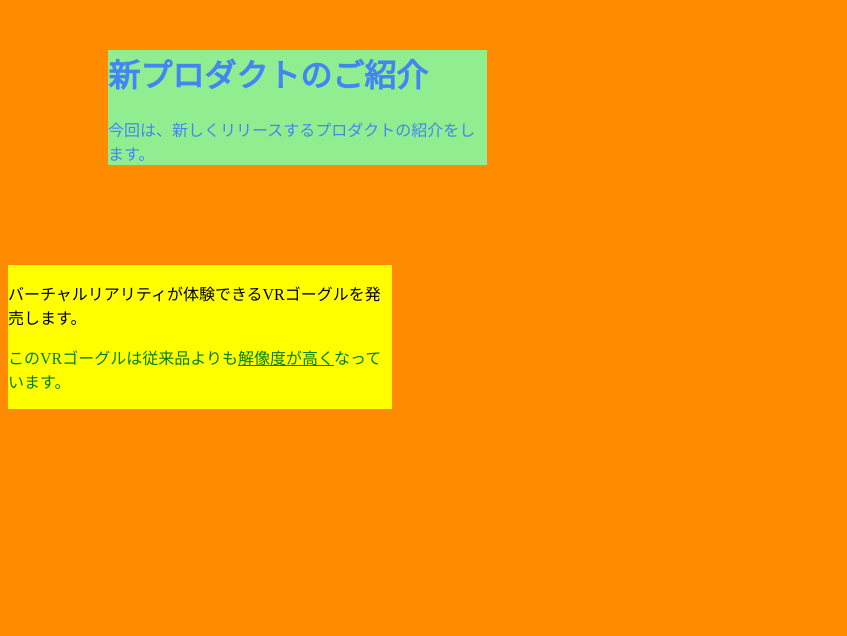
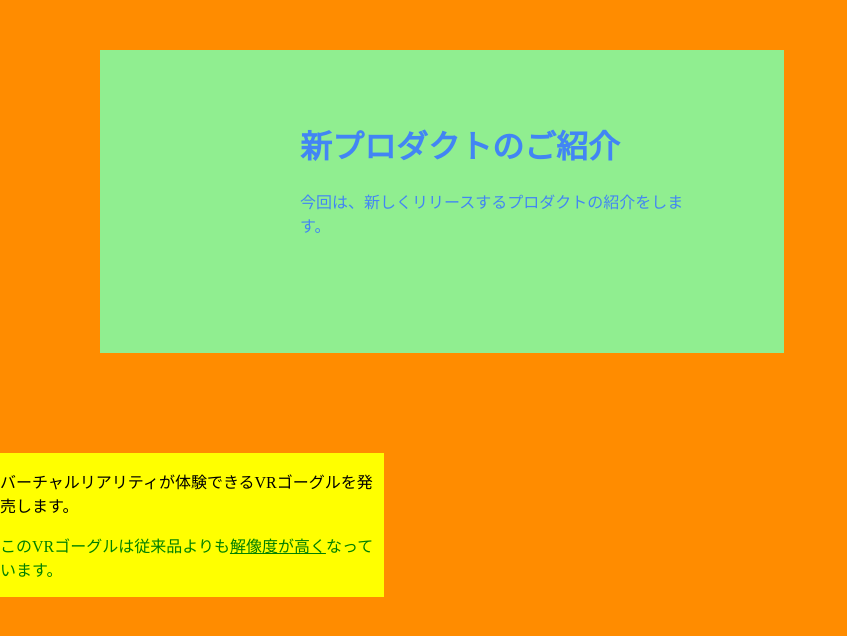
Before and after one commit to githubyosshi/webdev, a plain HTML site: page 2-css/webpage-with-style.html in a window 1280 px wide. Shown: the whole page, without its empty margins (0-847 px from the left). Drawn offline with Linux system fonts and the light colour scheme.

Commit message:
Padding commit

```diff
--- a/2-css/webpage-with-style.html
+++ b/2-css/webpage-with-style.html
@@ -35,6 +35,11 @@
             margin-bottom: 50px;
             margin-left: 20px; */
             margin: 50px 100px 100px;
+            /* padding: 30px; */
+            padding-top: 50px;
+            padding-right: 100px;
+            padding-bottom: 100px;
+            padding-left: 200px;
         }
         .second-section{
             background: yellow;
@@ -48,6 +53,9 @@
         }
         body {
             background-color: darkorange;
+            margin: 0;       /* ブラウザのデフォルト値をクリア */
+            padding: 0;      /* ブラウザのデフォルト値をクリア */
+
         }
 
         /* .clear-float {
```
